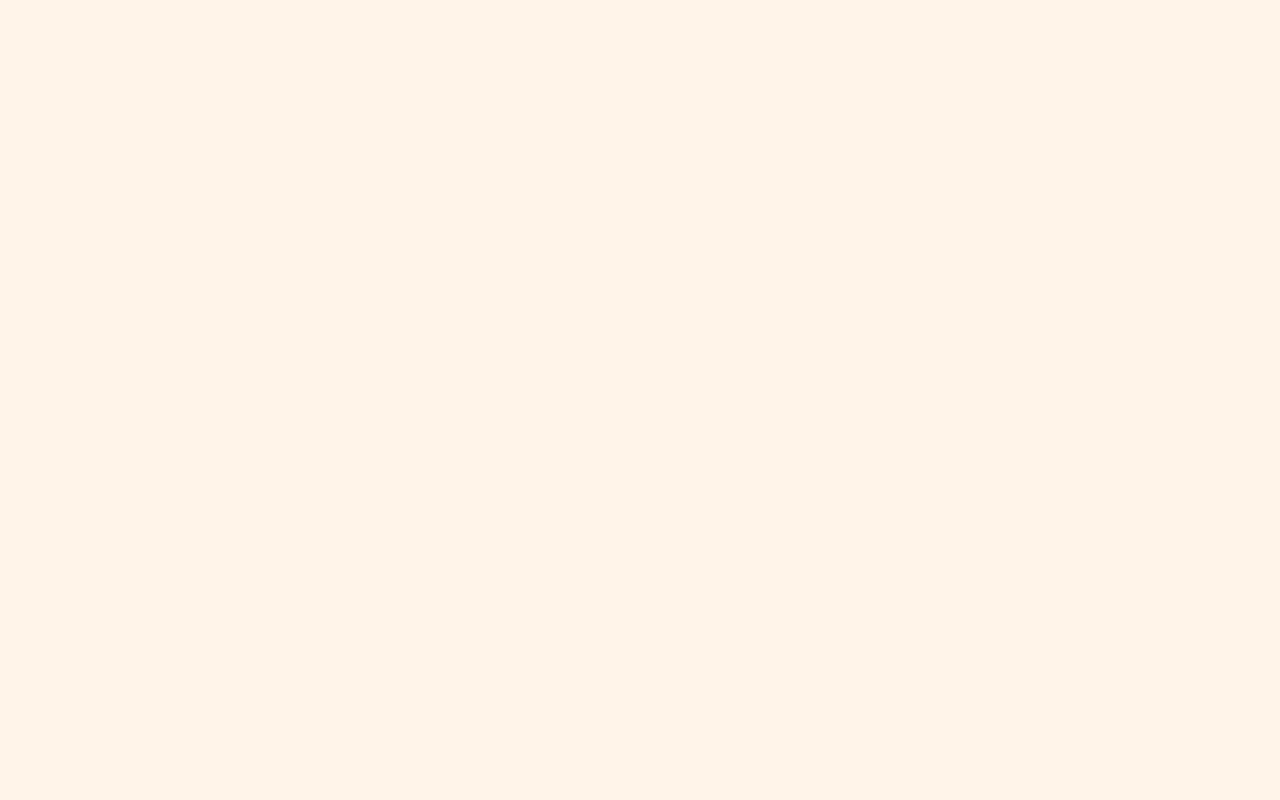
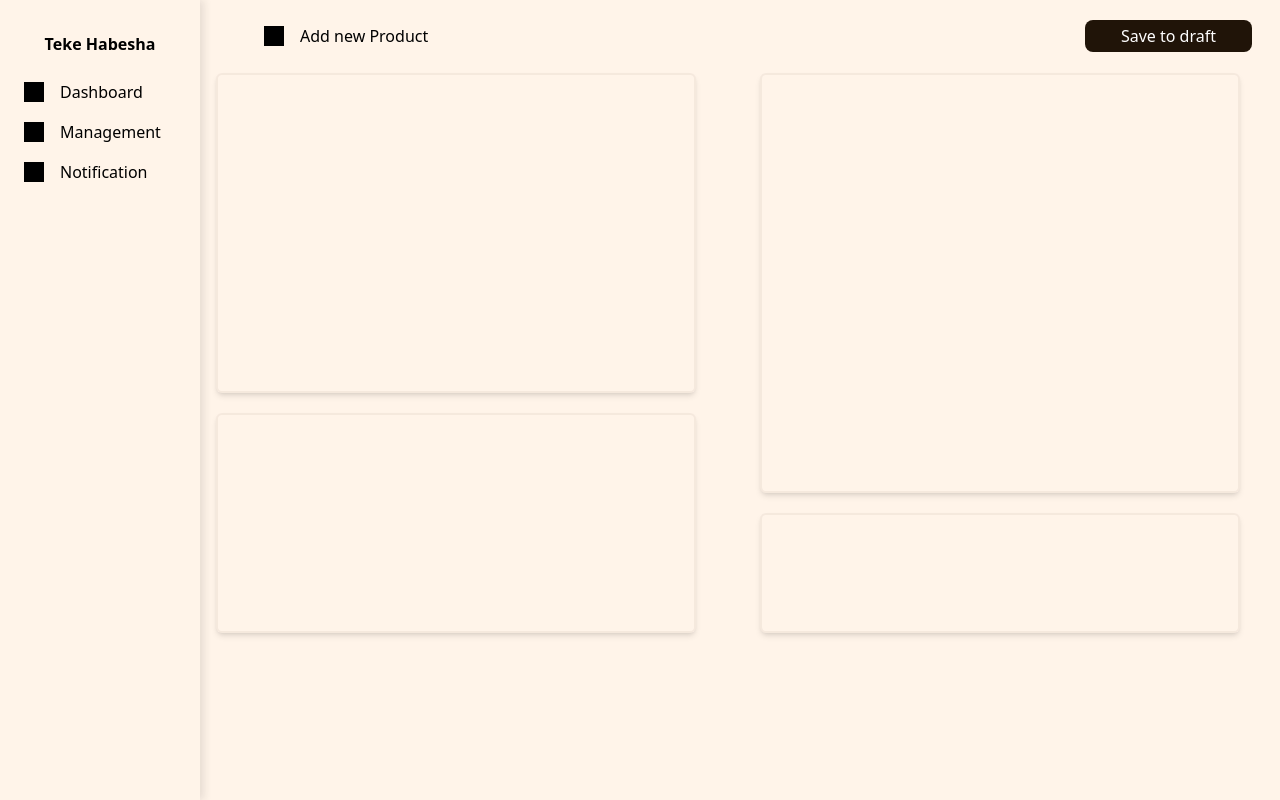
Before and after one commit to kira07Sj/Tekehabesha, a React (Vite) app: page /Admin/Manage-Products in a window 1280 px wide. Before the commit this address had no page. Built offline with nearby package versions, Linux system fonts and the light colour scheme.

Commit message:
Update: Management page

```diff
--- a/src/App.jsx
+++ b/src/App.jsx
@@ -29,8 +29,11 @@ function App() {
 
         </Route>
 
-        <Route path='/Admin/Dashboard' element = {<AdminPage/>}>
-          <Route index element={<Management/>}/>
+        <Route path='/Admin' element = {<AdminPage/>}>
+          <Route path='Dashboard' element={<Dashboard/>}/>
+          <Route path='Manage-Products' element={<Management/>}/>
+
+
         </Route>
 
 
--- a/src/Pages/Management.jsx
+++ b/src/Pages/Management.jsx
@@ -3,20 +3,20 @@ import React from 'react'
 const Management = ({className}) => {
   return (
     <div className={`${className} w-[85%] h-full
-            flex items-center justify-start flex-col right-2 absolute `}>
-               <div className='w-full h-[80px] flex items-center justify-between px-5 pr-10'>
-                    <div className='flex items-center justify-center p-5'>
+            flex items-center justify-start flex-col right-2 lg:absolute pb-5`}>
+               <div className='w-full max-lg:w-[120%] h-[80px] flex items-center justify-between px-5 pr-10 ml-10 '>
+                    <div className='flex items-center justify-center p-5 md:ml-5'>
                         <div className='w-5 h-5 bg-black'></div>
-                        <h1 className='ml-4'>Add new Product</h1>
+                        <h1 className='ml-4 max-md:text-[13px]'>Add new Product</h1>
                     </div>
 
                     <button className='flex items-center justify-center bg-dark-brown rounded-lg p-1 px-9'>
-                        <h1 className='text-white'>Save to draft</h1>
+                        <h1 className='text-white max-md:text-[12px]'>Save to draft</h1>
                     </button>
                 </div>
 
-            <div className='flex items-start justify-center flex-row max-md:flex-col  w-full h-full '>
-                <div className='w-full flex flex-col items-center justify-center mx-[2rem] max-md:mx-[1.3rem] gap-5'>
+            <div className='flex items-start justify-center flex-row max-lg:flex-col  w-full h-full '>
+                <div className='w-full flex flex-col items-center justify-center mx-[2rem]  gap-5'>
                         <div className='w-[100%] h-[320px] border-2 border-amber-950/5 rounded-md shadow-md'>
 
                         </div>
@@ -27,12 +27,12 @@ const Management = ({className}) => {
 
                     </div>
 
-                    <div className='flex flex-col items-center justify-center mx-[2rem] gap-5'>
-                        <div className='w-[480px] h-[520px] border-2 border-amber-950/5 rounded-md shadow-md'>
+                    <div className='flex flex-col items-center justify-center mx-[2rem] gap-5 max-lg:w-full'>
+                        <div className='w-[480px] h-[420px] border-2 border-amber-950/5 rounded-md shadow-md max-lg:w-[100%] max-lg:mt-10'>
 
                         </div>
 
-                        <div className='w-[480px] h-[120px] border-2 border-amber-950/5 rounded-md shadow-md'>
+                        <div className='w-[480px] h-[120px] border-2 border-amber-950/5 rounded-md shadow-md max-lg:w-[100%]'>
 
                         </div>
 
--- a/src/constants/index.js
+++ b/src/constants/index.js
@@ -67,8 +67,8 @@ export const ServiceDetails = [
 ]
 
 export const DashboardNavs = [
-    {id:'1', name:"Dashboard", URL:'/Admin/Dashboard'},
-    {id:'2', name:"Management", URL:'/Admin/Manage-Products'},
-    {id:'3', name:"Notification", URL:'/Admin/Notification'},
+    {id:'1', name:"Dashboard", URL:'Dashboard'},
+    {id:'2', name:"Management", URL:'Manage-Products'},
+    {id:'3', name:"Notification", URL:'Notification'},
 
 ]
--- a/src/index.css
+++ b/src/index.css
@@ -68,6 +68,7 @@
 }
 .HomeHabesha{
     box-shadow: 3px 3px 8px #20140834;
+
 }
 
 .sidebar{
```
